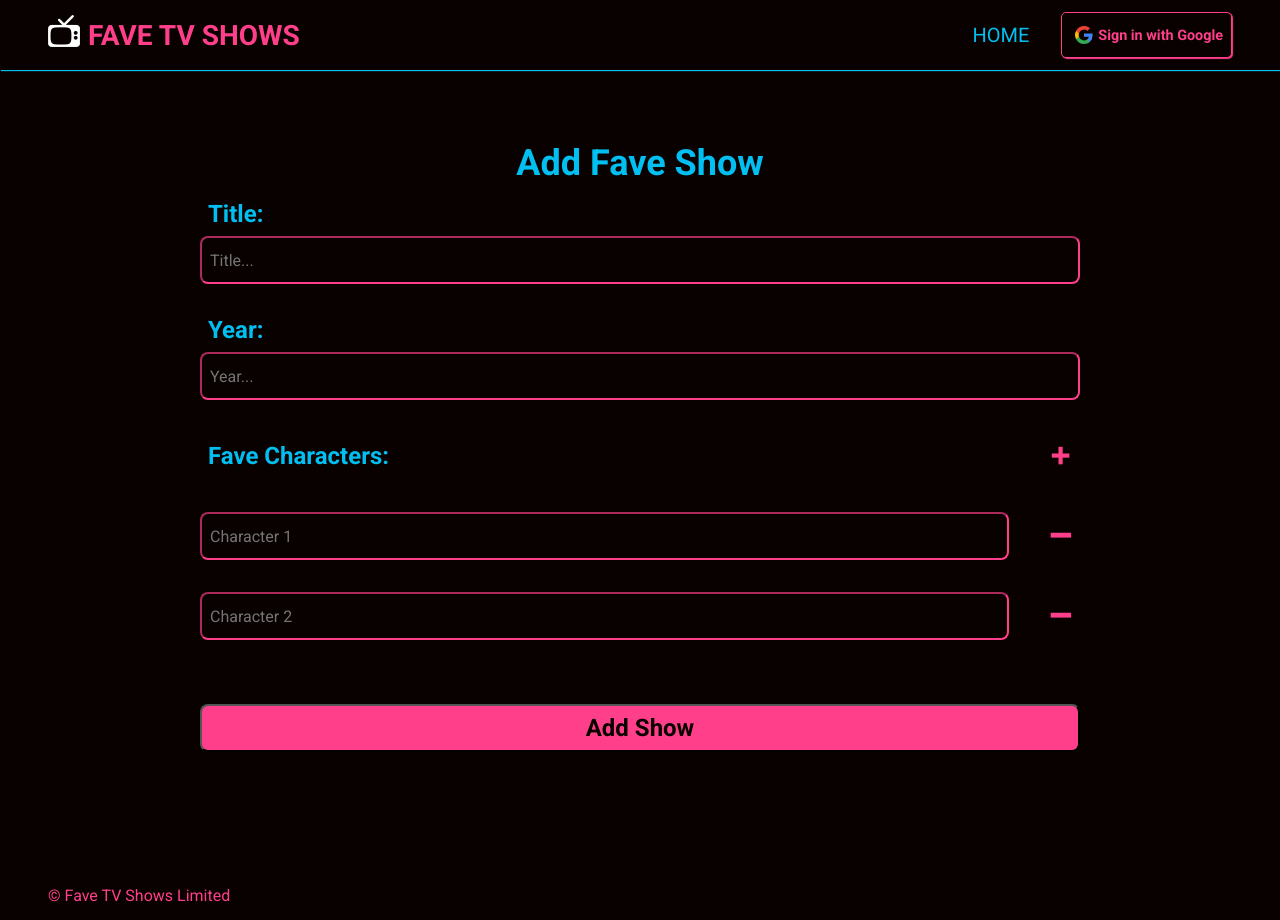
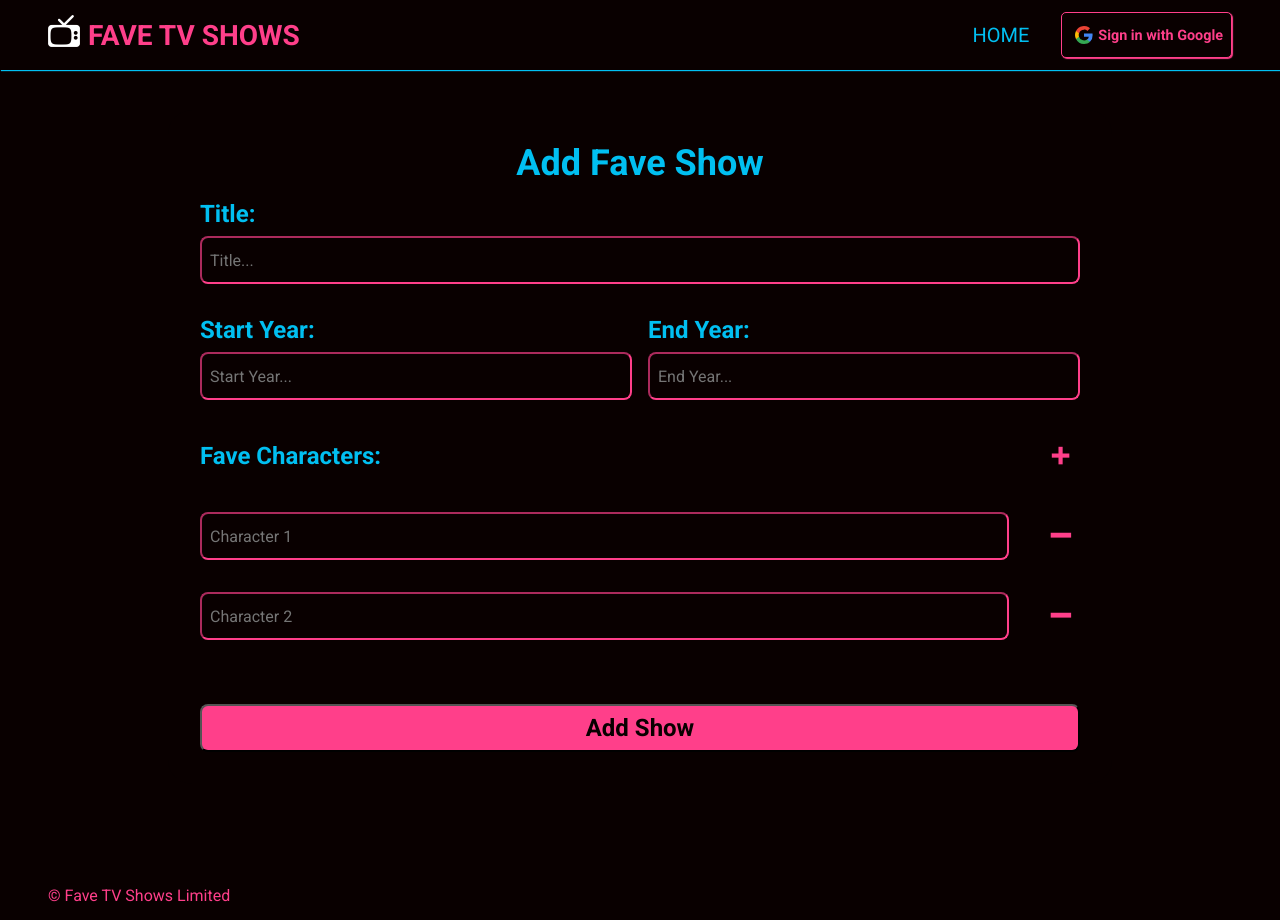
Before and after one commit to simplenotsimpler/n423-homework-final, a Next.js app: page /add in a window 1280 px wide. Built offline with nearby package versions, Linux system fonts and the light colour scheme; no server answers; the database is empty.

Commit message:
feature: show data model - add endYear

```diff
--- a/src/components/Show.jsx
+++ b/src/components/Show.jsx
@@ -8,7 +8,9 @@ const Show = ({ show }) => {
       <img src={dummyImgUrl} alt="" />
       <div className={ShowStyles.content}>
         <p className={ShowStyles.title}>{show.title}</p>
-        <p className={ShowStyles.year}>{show.year}</p>
+        <p className={ShowStyles.year}>
+          {show.startYear} - {show.endYear ? `${show.endYear}` : `present`}
+        </p>
         <Link href={`/shows/${show.id}`} className={ShowStyles.btnLink}>
           Read More
         </Link>
--- a/src/components/ShowDetail.jsx
+++ b/src/components/ShowDetail.jsx
@@ -51,8 +51,10 @@ const ShowDetail = ({ show }) => {
           <img src={dummyImgUrlLg} alt="" />
         </div>
         <div className={ShowDetailStyles.showHeaderText}>
-          <h1>{show.title}</h1>
-          <p>{show.year}</p>
+          <h1 className={ShowDetailStyles.title}>{show.title}</h1>
+          <p className={ShowDetailStyles.years}>
+            {show.startYear} - {show.endYear ? `${show.endYear}` : `present`}
+          </p>
         </div>
       </header>
       <div className={ShowDetailStyles.showBody}>
--- a/src/components/ShowForm.jsx
+++ b/src/components/ShowForm.jsx
@@ -29,7 +29,8 @@ const ShowForm = ({ showId, currentShow }) => {
   const initialCharacters = [emptyCharacter, emptyCharacter];
   const initialShowState = {
     title: "",
-    year: "",
+    startYear: "",
+    endYear: "",
     characters: initialCharacters,
   };
 
@@ -166,20 +167,37 @@ const ShowForm = ({ showId, currentShow }) => {
           />
         </div>
 
+        <div className={ShowFormStyles.showYears}>
           <div className={ShowFormStyles.showInputGroup}>
-          <label htmlFor="year">Year:</label>
+            <label htmlFor="startYear">Start Year:</label>
             <input
               type="number"
-            name="year"
-            id="year"
-            placeholder="Year..."
+              name="startYear"
+              id="startYear"
+              placeholder="Start Year..."
               min="1927"
               max="2099"
               step="1"
-            value={formShow.year}
+              value={formShow.startYear}
               onChange={handleChange}
               required
             />
+          </div>
+          <div className={ShowFormStyles.showInputGroup}>
+            <label htmlFor="endYear">End Year:</label>
+            <input
+              type="number"
+              name="endYear"
+              id="endYear"
+              placeholder="End Year..."
+              min="1927"
+              max="2099"
+              step="1"
+              value={formShow.endYear}
+              onChange={handleChange}
+              required
+            />
+          </div>
         </div>
         <fieldset>
           <div className={ShowFormStyles.showCharactersHeader}>
--- a/src/styles/ShowDetail.module.css
+++ b/src/styles/ShowDetail.module.css
@@ -30,14 +30,15 @@
   padding: 1.5rem 1rem;
 }
 
-.showHeaderText h1 {
+.showHeaderText .title {
   font-size: 3rem;
   color: var(--theme-accent);
 }
 
-.showHeaderText p {
+.showHeaderText .years {
   font-size: 1.75rem;
   align-self: flex-end;
+  font-style: italic;
 }
 .showBody {
   display: flex;
--- a/src/styles/ShowForm.module.css
+++ b/src/styles/ShowForm.module.css
@@ -20,6 +20,17 @@
   font-size: 2.25rem;
 }
 
+.showYears {
+  display: flex;
+  align-items: center;
+  gap: 1rem;
+}
+
+.showYears .showInputGroup {
+  width: 50%;
+  /* margin: 0 1rem; */
+}
+
 .showInputGroup {
   display: flex;
   flex-direction: column;
@@ -31,7 +42,7 @@
   margin-bottom: 0.5rem;
   font-size: 1.5rem;
   font-weight: 700;
-  padding: 0 0.5rem;
+  /* padding: 0 0.5rem; */
 }
 
 .showInputGroup input,
@@ -76,7 +87,7 @@
 }
 .showCharactersHeader .showCharactersTitle {
   font-size: 1.5rem;
-  padding: 0.5rem;
+  /* padding: 0.5rem; */
 }
 
 .showInputCharacters {
@@ -123,3 +134,11 @@
   color: var(--theme-accent);
   cursor: pointer;
 }
+
+/* TODO: make the breakpoint a variable */
+@media only screen and (max-width: 768px) {
+  .showInputGroup label,
+  .showCharactersHeader .showCharactersTitle {
+    font-size: 1.25rem;
+  }
+}
```
Lines whose indentation alone changed are shown as unchanged.
